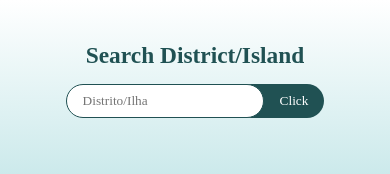
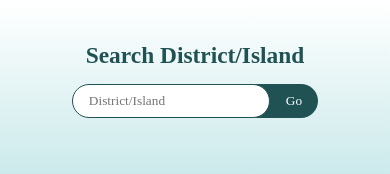
Before and after one commit to Juan-calero/my-Weather, a React (Create React App) app: page / in a window 390 px wide. Shown: the top 174 px of the page. Built offline with nearby package versions, Linux system fonts and the light colour scheme; no server answers; a web font is replaced by a local one.

Commit message:
checklist II

```diff
--- a/src/components/0.search/Search.js
+++ b/src/components/0.search/Search.js
@@ -20,7 +20,6 @@ export default function Search() {
           name: local,
         })
         document.title = `My Meteo App | ${local}`
-        setValue("")
         setSuggestions([])
       }
     })
--- a/src/components/0.search/SearchForm.js
+++ b/src/components/0.search/SearchForm.js
@@ -17,7 +17,7 @@ function SearchForm() {
       <h1>Search District/Island</h1>
       <form id='searchForm' className={search__form} onSubmit={handleSubmit}>
         <input
-          placeholder='Distrito/Ilha'
+          placeholder='District/Island'
           aria-label='Search'
           type='search'
           value={value}
@@ -26,7 +26,7 @@ function SearchForm() {
             handleSuggestions()
           }}
         />
-        <button className={formBtn}>Click</button>
+        <button className={formBtn}>Go</button>
         {suggestions.length !== 0 && (
           <Suspense
             fallback={
--- a/src/components/1.cards/Card.js
+++ b/src/components/1.cards/Card.js
@@ -54,6 +54,7 @@ function Card(cardInfo) {
       </div>
       {width < 1024 && (
         <div className={cardBack}>
+          <p>{dayOfTheWeek(index)}</p>
           <ul>
             <li>
               <h3>Vento</h3>
--- a/src/components/1.cards/cards.module.scss
+++ b/src/components/1.cards/cards.module.scss
@@ -87,6 +87,9 @@
         transform: rotateY(180deg);
         display: flex;
         flex-direction: column;
+        & p:first-of-type {
+            font-size: #{"max(4vw,4vh)"};
+        }
         & h2 {
             margin: auto;
         }
--- a/src/components/utils/useFetch.js
+++ b/src/components/utils/useFetch.js
@@ -3,9 +3,11 @@ import { useState, useEffect } from "react"
 function useFetch(url) {
   const [previsao, setPrevisao] = useState([])
   const getPrevisao = async () => {
-    const response = await fetch(url)
-    const previsao = await response.json()
-    setPrevisao(previsao.data)
+    if (url) {
+      const response = await fetch(url)
+      const previsao = await response.json()
+      setPrevisao(previsao.data)
+    }
   }
   useEffect(() => {
     getPrevisao()
```
